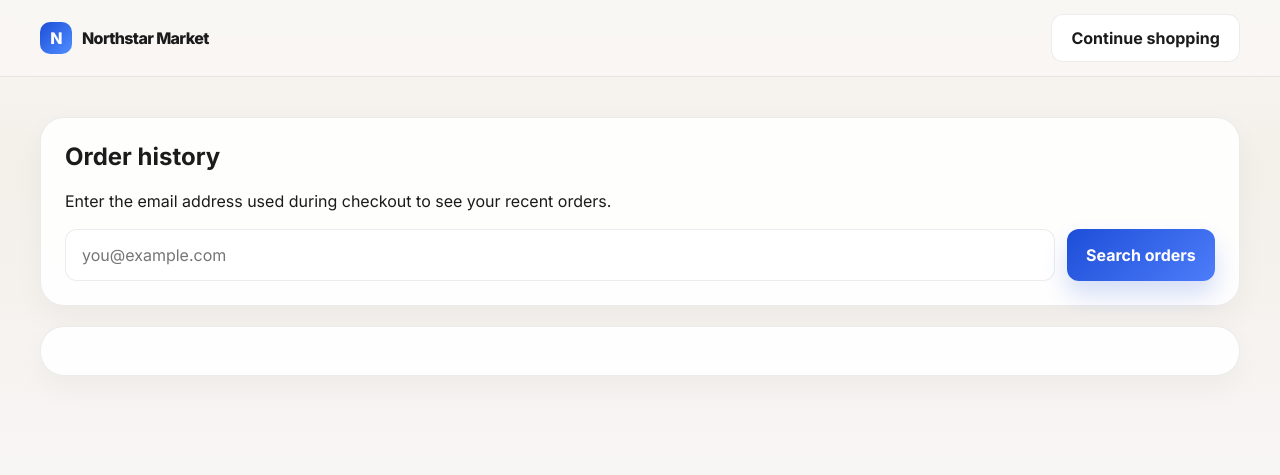
After one commit to ganeshkmmaddu/northstar-market, a FastAPI app: template frontend/templates/orders.html in a window 1280 px wide. The commit adds this page. Shown: the top 475 px of the page. Run offline with FastAPI, Linux system fonts and the light colour scheme; the template is opened without the code that fills it, so the values that code supplies are empty.

Commit message:
Add product detail pages and customer order history
Co-authored-by: Copilot <223556219+Copilot@users.noreply.github.com>

```diff
--- a/app/main.py
+++ b/app/main.py
@@ -88,6 +88,19 @@ async def home(request: Request):
     return templates.TemplateResponse(request, "index.html", {})
 
 
+@app.get("/product/{product_id}")
+async def product_detail(request: Request, product_id: int):
+    product = get_product_by_id(product_id)
+    if not product:
+        raise HTTPException(status_code=404, detail="Product not found.")
+    return templates.TemplateResponse(request, "product.html", {"product": product})
+
+
+@app.get("/orders")
+async def order_history_page(request: Request):
+    return templates.TemplateResponse(request, "orders.html", {"orders": []})
+
+
 @app.get("/admin/login")
 async def admin_login(request: Request):
     admin_session = request.cookies.get("admin_session")
@@ -150,6 +163,16 @@ def list_orders():
     return get_orders()
 
 
+@app.get("/api/orders/history")
+def order_history(email: str | None = None):
+    if not email:
+        return []
+    normalized_email = email.strip().lower()
+    return [
+        order for order in get_orders() if (order.get("email") or "").strip().lower() == normalized_email
+    ]
+
+
 @app.get("/api/stats")
 def dashboard_stats():
     return get_dashboard_stats()
--- a/frontend/static/css/styles.css
+++ b/frontend/static/css/styles.css
@@ -656,6 +688,128 @@ label {
   text-align: center;
 }
 
+.product-detail-page {
+  padding: 40px 0 80px;
+}
+
+.product-detail-card {
+  display: grid;
+  grid-template-columns: 1.1fr 1fr;
+  gap: 28px;
+  background: rgba(255, 255, 255, 0.92);
+  border: 1px solid var(--border);
+  border-radius: 28px;
+  overflow: hidden;
+  box-shadow: var(--shadow);
+}
+
+.product-detail-image {
+  width: 100%;
+  height: 100%;
+  min-height: 420px;
+  object-fit: cover;
+}
+
+.product-detail-content {
+  padding: 32px 28px 16px;
+}
+
+.product-detail-meta {
+  display: flex;
+  align-items: center;
+  justify-content: space-between;
+  gap: 12px;
+  margin-bottom: 18px;
+}
+
+.product-detail-content h1 {
+  margin: 0 0 14px;
+  font-size: clamp(2rem, 4vw, 3rem);
+  letter-spacing: -0.05em;
+}
+
+.product-detail-price {
+  font-weight: 800;
+  font-size: 2rem;
+  letter-spacing: -0.06em;
+}
+
+.rating-row {
+  color: var(--muted);
+  margin: 10px 0 16px;
+  font-weight: 600;
+}
+
+.product-detail-description {
+  color: var(--muted);
+  line-height: 1.8;
+  margin: 0 0 20px;
+}
+
+.detail-actions {
+  display: flex;
+  align-items: center;
+  gap: 12px;
+}
+
+.anchor-button {
+  display: inline-flex;
+  align-items: center;
+  justify-content: center;
+  text-decoration: none;
+}
+
+.orders-page {
+  padding: 40px 0 80px;
+}
+
+.panel-block {
+  background: rgba(255, 255, 255, 0.9);
+  border: 1px solid var(--border);
+  border-radius: 24px;
+  box-shadow: 0 12px 30px rgba(15, 18, 24, 0.04);
+  padding: 24px;
+  margin-bottom: 20px;
+}
+
+.orders-lookup h1 {
+  margin-top: 0;
+}
+
+.orders-form {
+  display: flex;
+  gap: 12px;
+  margin-top: 18px;
+}
+
+.orders-form input {
+  flex: 1;
+  border: 1px solid var(--border);
+  border-radius: 12px;
+  padding: 0.95rem 1rem;
+}
+
+.orders-results {
+  display: flex;
+  flex-direction: column;
+  gap: 14px;
+}
+
+.order-history-item {
+  display: flex;
+  justify-content: space-between;
+  align-items: center;
+  gap: 16px;
+  background: #fff;
+  border: 1px solid var(--border);
+  border-radius: 18px;
+  padding: 16px 18px;
+}
+
+.order-history-item strong {
+  font-size: 1.1rem;
+}
+
 @media (max-width: 960px) {
   .hero,
   .admin-layout,
--- a/frontend/static/js/app.js
+++ b/frontend/static/js/app.js
@@ -32,6 +32,10 @@ const fetchJson = async (url, options = {}) => {
   });
 
   if (!response.ok) {
+    if (response.status === 401) {
+      window.location.href = "/admin/login";
+      throw new Error("Unauthorized");
+    }
     const errorBody = await response.json().catch(() => ({}));
     throw new Error(errorBody.detail || "Request failed.");
   }
@@ -191,7 +195,10 @@ const renderProducts = () => {
                 <div class="price">${formatCurrency(product.price)}</div>
                 <small>⭐ ${product.rating}</small>
               </div>
+              <div class="product-footer-actions">
+                <button class="detail-link" type="button" data-detail-id="${product.id}">Details</button>
                 <button class="add-to-cart" type="button" data-product-id="${product.id}">Add to cart</button>
+              </div>
             </div>
           </div>
         </article>
@@ -203,6 +210,13 @@ const renderProducts = () => {
     button.addEventListener("click", () => {
       const product = state.products.find((item) => item.id === Number(button.dataset.productId));
       if (product) addToCart(product);
+    });
+  });
+
+  productGrid.querySelectorAll(".detail-link").forEach((button) => {
+    button.addEventListener("click", () => {
+      const productId = Number(button.dataset.detailId);
+      window.location.href = `/product/${productId}`;
     });
   });
 };
@@ -396,30 +410,92 @@ const initAdminPage = async () => {
 };
 
 const bindHomePage = () => {
+  if (cartToggle) {
     cartToggle.addEventListener("click", () => {
       if (cartPanel.classList.contains("open")) closeCart();
       else openCart();
     });
+  }
 
-  document.getElementById("close-cart").addEventListener("click", closeCart);
-  document.getElementById("checkout-button").addEventListener("click", openCheckoutModal);
-  document.getElementById("close-checkout").addEventListener("click", closeCheckoutModal);
-  document.getElementById("hero-shop").addEventListener("click", () => {
+  const closeCartButton = document.getElementById("close-cart");
+  if (closeCartButton) closeCartButton.addEventListener("click", closeCart);
+
+  const checkoutButton = document.getElementById("checkout-button");
+  if (checkoutButton) checkoutButton.addEventListener("click", openCheckoutModal);
+
+  const closeCheckoutButton = document.getElementById("close-checkout");
+  if (closeCheckoutButton) closeCheckoutButton.addEventListener("click", closeCheckoutModal);
+
+  const heroShop = document.getElementById("hero-shop");
+  if (heroShop) {
+    heroShop.addEventListener("click", () => {
       document.querySelector(".catalog").scrollIntoView({ behavior: "smooth" });
     });
-  document.getElementById("hero-admin").addEventListener("click", () => {
-    window.location.href = "/admin";
-  });
-  document.getElementById("admin-link").addEventListener("click", () => {
+  }
+
+  const heroAdmin = document.getElementById("hero-admin");
+  if (heroAdmin) heroAdmin.addEventListener("click", () => {
     window.location.href = "/admin";
   });
 
+  const adminLink = document.getElementById("admin-link");
+  if (adminLink) adminLink.addEventListener("click", () => {
+    window.location.href = "/admin";
+  });
+
+  if (productSearch) {
     productSearch.addEventListener("input", (event) => {
       state.searchTerm = event.target.value;
       renderProducts();
     });
+  }
 
-  checkoutForm.addEventListener("submit", submitCheckout);
+  if (checkoutForm) checkoutForm.addEventListener("submit", submitCheckout);
+
+  const detailButton = document.getElementById("product-detail-add");
+  if (detailButton) {
+    detailButton.addEventListener("click", () => {
+      const productId = Number(detailButton.dataset.productId);
+      const product = state.products.find((item) => item.id === productId);
+      if (product) addToCart(product);
+    });
+  }
+};
+
+const initOrderHistoryPage = () => {
+  const form = document.getElementById("orders-form");
+  const results = document.getElementById("orders-results");
+  if (!form || !results) return;
+
+  form.addEventListener("submit", async (event) => {
+    event.preventDefault();
+    const email = document.getElementById("order-email").value.trim();
+    if (!email) {
+      results.innerHTML = '<div class="empty-state">Please enter an email address.</div>';
+      return;
+    }
+
+    const orders = await fetchJson(`/api/orders/history?email=${encodeURIComponent(email)}`);
+    if (!orders.length) {
+      results.innerHTML = '<div class="empty-state">No orders found for this email.</div>';
+      return;
+    }
+
+    results.innerHTML = orders
+      .map(
+        (order) => `
+          <div class="order-history-item">
+            <div>
+              <strong>Order #${order.id}</strong>
+              <div>${order.created_at}</div>
+              <div>${order.items?.map((item) => `${item.product_name} x${item.quantity}`).join(', ') || 'No line items.'}</div>
+            </div>
+            <strong>${formatCurrency(order.total_amount)}</strong>
+          </div>
+        `,
+      )
+      .join("");
+  });
 };
 
 const init = async () => {
@@ -428,8 +504,20 @@ const init = async () => {
     await loadCatalog();
   }
 
+  if (document.getElementById("product-detail-add")) {
+    bindHomePage();
+    const id = Number(document.getElementById("product-detail-add").dataset.productId);
+    const response = await fetchJson(`/api/products/${id}`);
+    state.products = [response];
+    renderCart();
+  }
+
   if (document.getElementById("product-form")) {
     await initAdminPage();
+  }
+
+  if (document.getElementById("orders-form")) {
+    initOrderHistoryPage();
   }
 };
 
--- /dev/null
+++ b/frontend/templates/orders.html
@@ -0,0 +1,42 @@
+<!DOCTYPE html>
+<html lang="en">
+  <head>
+    <meta charset="UTF-8" />
+    <meta name="viewport" content="width=device-width, initial-scale=1.0" />
+    <title>Order History | Northstar Market</title>
+    <link rel="preconnect" href="https://fonts.googleapis.com" />
+    <link rel="preconnect" href="https://fonts.gstatic.com" crossorigin />
+    <link href="https://fonts.googleapis.com/css2?family=Inter:wght@400;500;600;700;800&display=swap" rel="stylesheet" />
+    <link rel="stylesheet" href="/static/css/styles.css" />
+  </head>
+  <body>
+    <header class="topbar">
+      <div class="container nav-wrap">
+        <div class="brand">
+          <span class="brand-mark">N</span>
+          <span>Northstar Market</span>
+        </div>
+        <div class="nav-actions">
+          <a href="/" class="ghost-button anchor-button">Continue shopping</a>
+        </div>
+      </div>
+    </header>
+
+    <main class="container orders-page">
+      <section class="orders-lookup panel-block">
+        <h1>Order history</h1>
+        <p>Enter the email address used during checkout to see your recent orders.</p>
+        <form id="orders-form" class="orders-form">
+          <input type="email" id="order-email" placeholder="you@example.com" required />
+          <button class="primary-button" type="submit">Search orders</button>
+        </form>
+      </section>
+
+      <section class="panel-block">
+        <div id="orders-results" class="orders-results"></div>
+      </section>
+    </main>
+
+    <script src="/static/js/app.js"></script>
+  </body>
+</html>
```
Also changed, not shown: other parts of frontend/static/css/styles.css (+32 -0 lines), frontend/templates/product.html (added, +107 -0 lines), tests/test_app.py (+18 -0 lines). Lines whose indentation alone changed are shown as unchanged.
